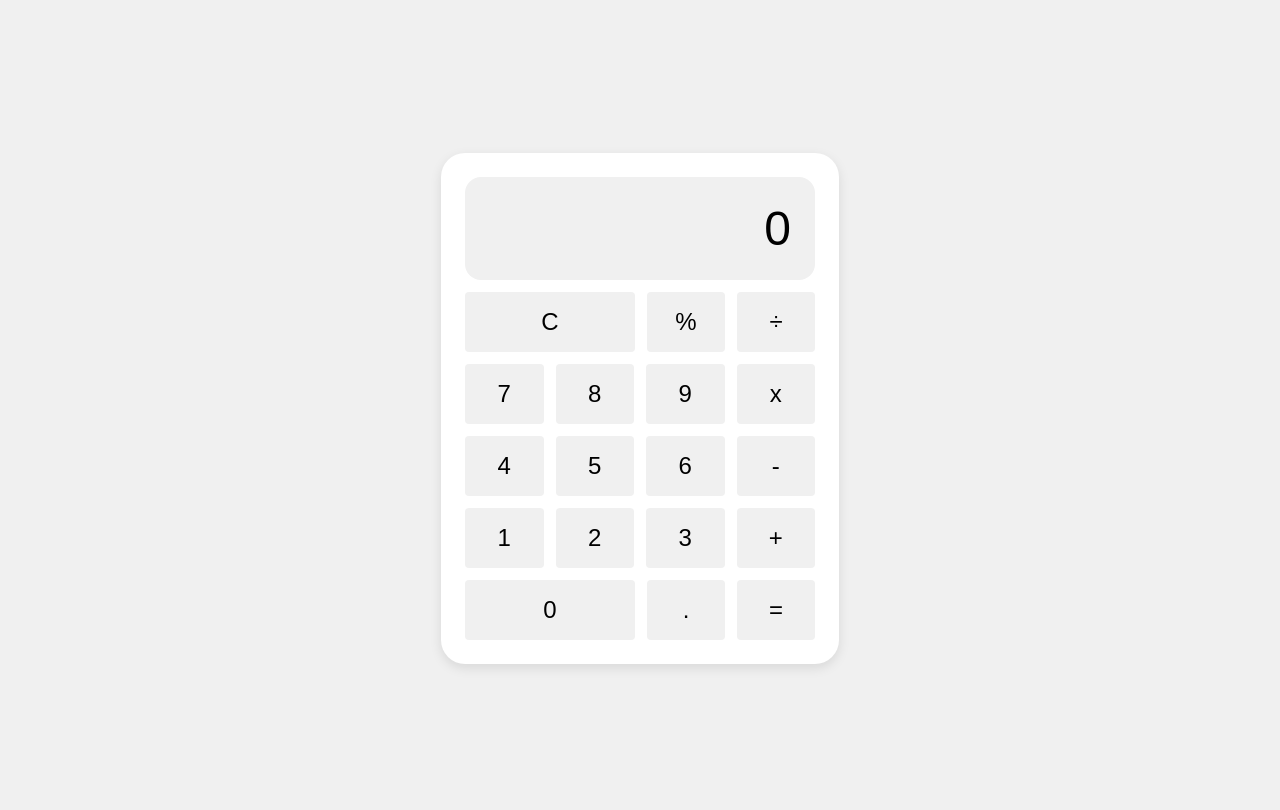
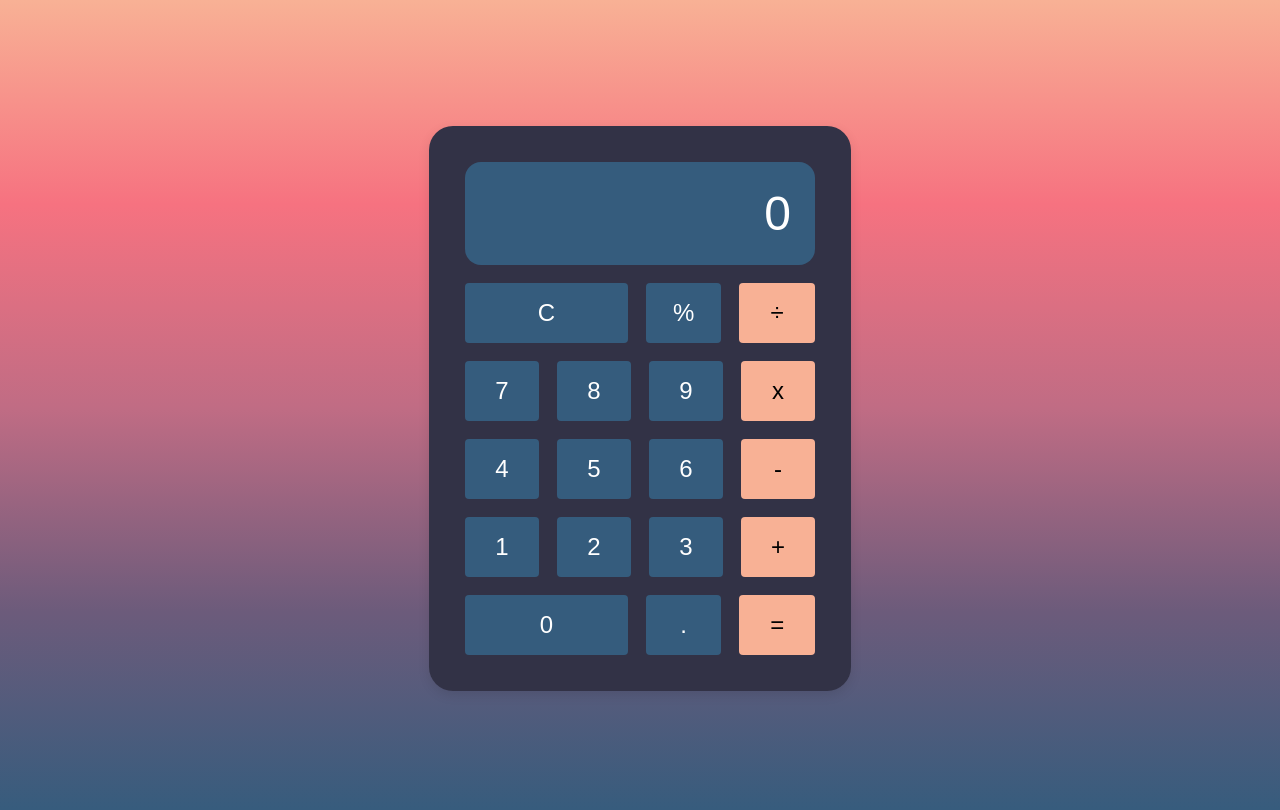
Before and after one commit to newmanem23/calculator, a plain HTML site: page index.html in a window 1280 px wide. Drawn offline with Linux system fonts and the light colour scheme.

Commit message:
Make calculator CSS pretty

```diff
--- a/styles.css
+++ b/styles.css
@@ -8,23 +8,24 @@ body {
     flex-direction: column;
     justify-content: center;
     align-items: center;
-    background-color: rgb(240, 240, 240);
+    background-image: linear-gradient(#F8B195, #F67280, #C06C84, #6C5B7B, #355C7D);
     height: 100vh;
 }
 
 .calculator-container {
-    background-color: white;
+    background-color: rgb(50, 50, 70);
     border-radius: 24px;
-    padding: 24px;
+    padding: 36px;
     display: flex;
     flex-direction: column;
-    gap: 12px;
+    gap: 18px;
     box-shadow: rgba(0, 0, 0, 0.1) 0px 4px 12px;
 }
 
 .screen {
     width: 350px;
-    background-color: rgb(240, 240, 240);
+    background-color:#355C7D;
+    color: white;
     border-radius: 16px;
     text-align: right;
     padding: 24px;
@@ -35,17 +36,16 @@ body {
     height: 75%;
     display: flex;
     flex-direction: column;
-    gap: 12px;
+    gap: 18px;
 }
 
 .button-row {
     display:flex;
     flex: 1;
-    gap: 12px;
+    gap: 18px;
 }
 
 .button {
-    background-color: rgb(240, 240, 240);
     height: 100%;
     width: 25%;
     padding: 16px;
@@ -57,10 +57,23 @@ body {
     flex: 1;
 }
 
+.number,
+.decimal,
+.clear,
+.percentage {
+    background-color: #355C7D;
+    color: white;
+}
+
+.operator, .evaluate {
+    background-color: #F8B195;
+}
+
 .button:hover,
 .darkened {
     filter: brightness(85%);
     cursor: pointer;
+    scale: 1.05;
 }
 
 .double {
```
